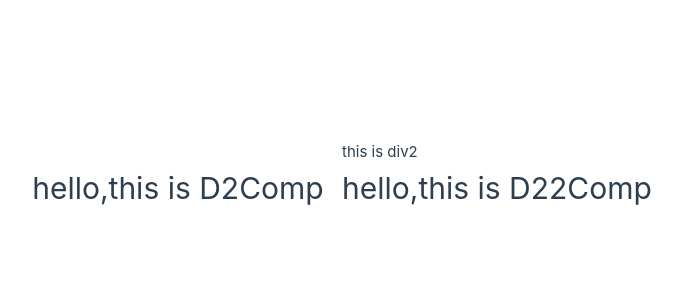
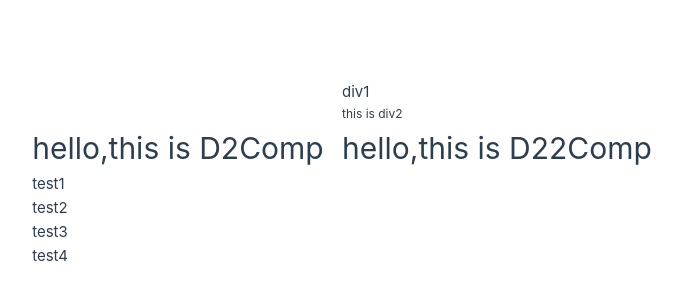
Before and after one commit to airmanxtw/TestVue20250102, a Vue app: page /home8 in a window 1280 px wide. Shown: the part 224-524 px from the top of the page, without its empty margins (298-980 px from the left). Built offline with nearby package versions, Linux system fonts and the light colour scheme.

Commit message:
新增滾動功能以調整字體大小；更新 Home8View 模板以包含滾動區域

```diff
--- a/src/components/D22Comp.vue
+++ b/src/components/D22Comp.vue
@@ -7,6 +7,6 @@ import { KEY } from '@/composables/useType';
 
 const v = inject(KEY) as string;
 console.log(v);
-debugger;
+
 
 </script>
--- a/src/views/Home8View.vue
+++ b/src/views/Home8View.vue
@@ -1,12 +1,41 @@
 <template>
-  <div @click.capture="console.log('this is div1')">
-    <div @click="console.log('this is div2')">this is div2</div>
+  <div @wheel="scrolling" @click.capture="console.log('this is div1')">
+    div1
+    <div @click="console.log('this is div2')" :style="fontSize">this is div2</div>
   </div>
   <D2Comp />
+
+  <div @wheel.prevent style="width: 200px; height: 100px; overflow-y: scroll;">
+  test1<br />
+  test2<br />
+  test3<br />
+  test4<br />
+  test5<br />
+  test6<br />
+  test7<br />
+  test8<br />
+  test9<br />
+  test10<br />
+</div>
 </template>
 <script setup lang="ts">
 import D2Comp from '@/components/D2Comp.vue';
+const sleep = (ms:number) => new Promise(r => setTimeout(r, ms));
+import {computed, ref} from 'vue';
+const size=ref(12);
+const fontSize=computed(()=>`font-size:${size.value}px`);
 
+const scrolling=(e:WheelEvent)=>{
+  if(e.deltaY>0)
+  {
+    size.value+=1;
+  }
+  else
+  {
+    size.value-=1;
+  }
+  //e.preventDefault();
+}
 
 // const doFun1=(d:string)=>{
 //   debugger;
```
